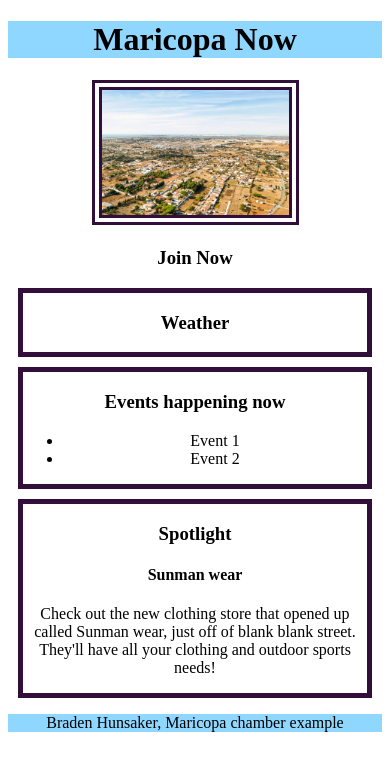
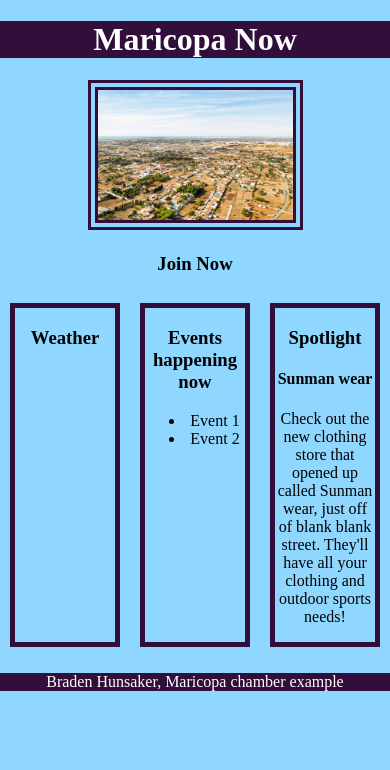
Before and after one commit to Beduman/wdd230, a plain HTML site: page chamber/index.html in a window 390 px wide. Drawn offline with Linux system fonts and the light colour scheme.

Commit message:
css changes

```diff
--- a/chamber/index.html
+++ b/chamber/index.html
@@ -7,7 +7,7 @@
     <meta name="description" content="Braden Hunsaker, Chamber site for Maricopa">
     <meta name="author" content="Braden Hunsaker">
     <link rel="stylesheet" href="styles/base.css">
-    <link rel="stylesheet" href="styles/medium.css">
+    <link rel="stylesheet" href="styles/larger.css">
     <link rel="stylesheet" href="styles/medium.css">
 
 </head>
--- a/chamber/styles/base.css
+++ b/chamber/styles/base.css
@@ -1,8 +1,10 @@
 body {
     text-align: center;
+    background-color: #90d7ff;
 }
 header{
-    background-color: #90d7ff;
+    background-color: #320E3B;
+    color: white;
     margin: 0px;
 }
 .heroImage{
@@ -10,21 +12,26 @@ header{
     border: 10px double #320E3B;
     margin: 0px;
 }
-.maincontent{
+.mainContent{
     flex: 1 1 100%;
+    display: flex;
 }
 .weatherCard{
     border: 5px solid #320E3B;
     margin: 10px;
+    flex: 1;
 }
 .eventsCard{
     border: 5px solid #320E3B;
     margin: 10px;
+    flex: 1;
 }
 .spotlightCard{
     border: 5px solid #320E3B;
     margin: 10px;
+    flex: 1;
 }
 footer{
-    background-color: #90d7ff;
+    background-color: #320e3b;
+    color: white;
 }
--- a/chamber/styles/medium.css
+++ b/chamber/styles/medium.css
@@ -0,0 +1,8 @@
+@media screen and (max-width: 640px) {
+    body{
+        margin: 0px;
+    }
+    .mainContet{
+        flex-direction: column;
+    }
+}
```
